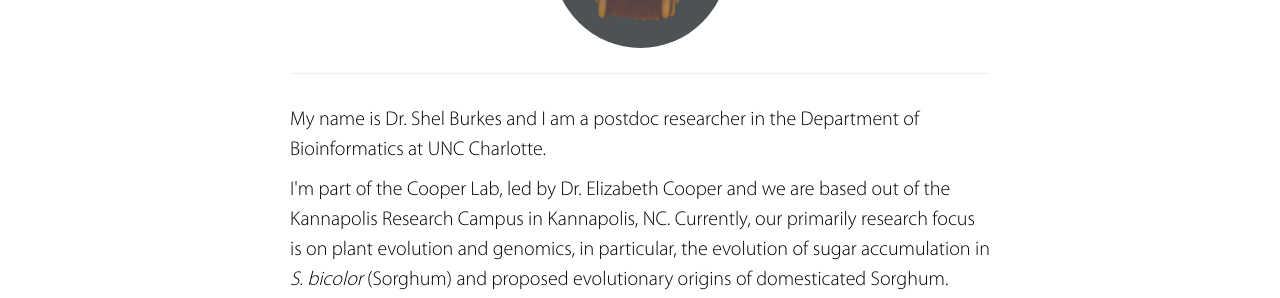
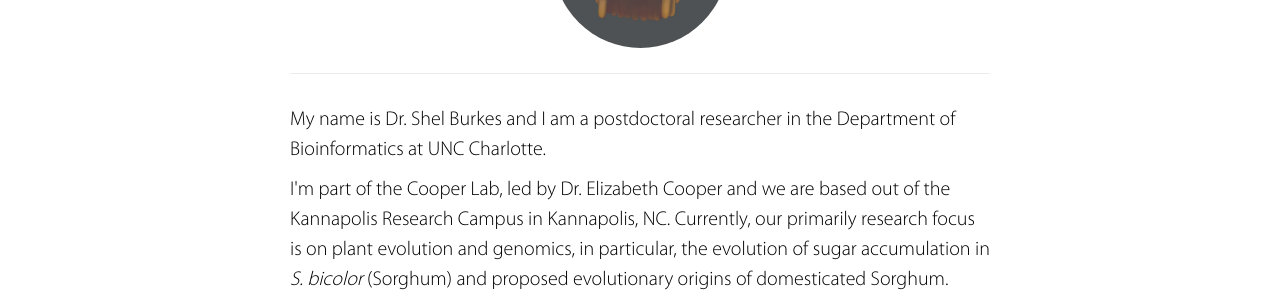
Before and after one commit to shelvasha/shelvasha.github.io, a Jekyll site: the page built from index.html, in a window 1280 px wide. Shown: the part 252-550 px from the top of the page. Built offline with Jekyll 4.4.1, drawn with Linux system fonts in a browser that asks for light colours; nearby versions of some CDN libraries; the list of posts is cut into pages by our own code.

Commit message:
style update

```diff
--- a/_sass/_base.scss
+++ b/_sass/_base.scss
@@ -31,13 +31,14 @@
 $lime_green: #B7D12A;
 $purple: #B509AC;
 $gold: #d4af37;
+$black: #000;
 
 $grey-color-dark: #333;   /* footer */
 $grey-color-light: #ddd;  /* navigation bar border */
 $text-color:     #000;
 
 /* Set theme color *************************/
-$theme-color:   $blue;
+$theme-color:   $black;
 
 
 /************************************************************/
--- a/index.html
+++ b/index.html
@@ -16,7 +16,7 @@
 
 <!-- <img class="col one right" src="/img/prof_pic.jpg"> -->
 </br>
-<p>My name is Dr. Shel Burkes and I am a postdoc researcher in the Department of Bioinformatics at UNC Charlotte.</p>
+<p>My name is Dr. Shel Burkes and I am a postdoctoral researcher in the Department of Bioinformatics at UNC Charlotte.</p>
 <p>I'm part of the <a href="https://elizcooperlab.com/">Cooper Lab</a>, led by Dr. Elizabeth Cooper and we are based out of the Kannapolis Research Campus in Kannapolis, NC. Currently, our primarily research focus is on plant evolution and genomics, in particular, the evolution of sugar accumulation in <em>S. bicolor</em> (Sorghum) and proposed evolutionary origins of domesticated Sorghum. Other cool topics we are investigating include <em>Wyeomyia smithii</em>, a uniquely adapted mosquito species that lays its eggs inside of the carnivorous purple pitcher plant, and <em>Culex tarsalis</em>, another species of mosquito known as carriers of West Nile and Zika viruses.</p>
 <!-- <p>My dissertation was a focus on transposable elements within <em>Avena</em> and much of my work consisted of the development of a pipeline capable of in-depth identification of transposons and repetive elements.</p>
 <p>Here is a PDF version of my <a href="/assets/pdf/Resume.pdf">CV</a>.</p> -->
```
